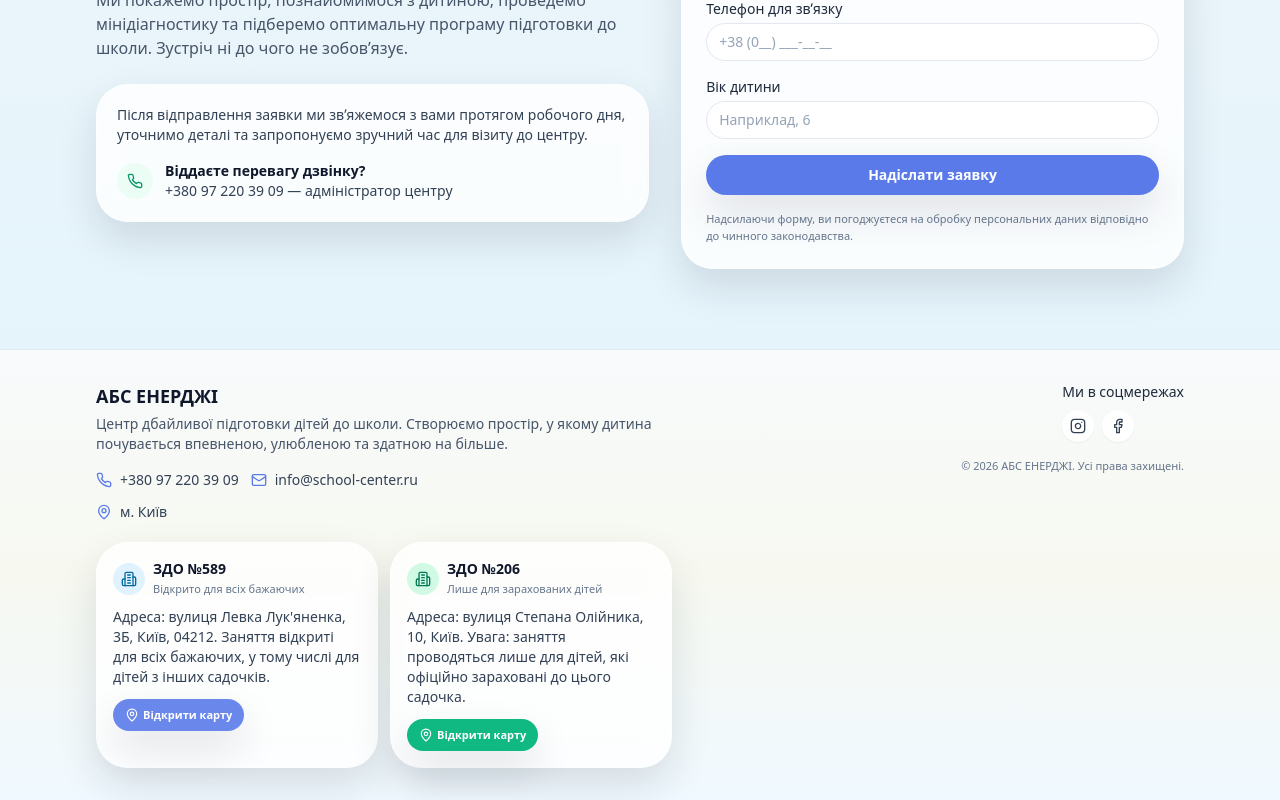
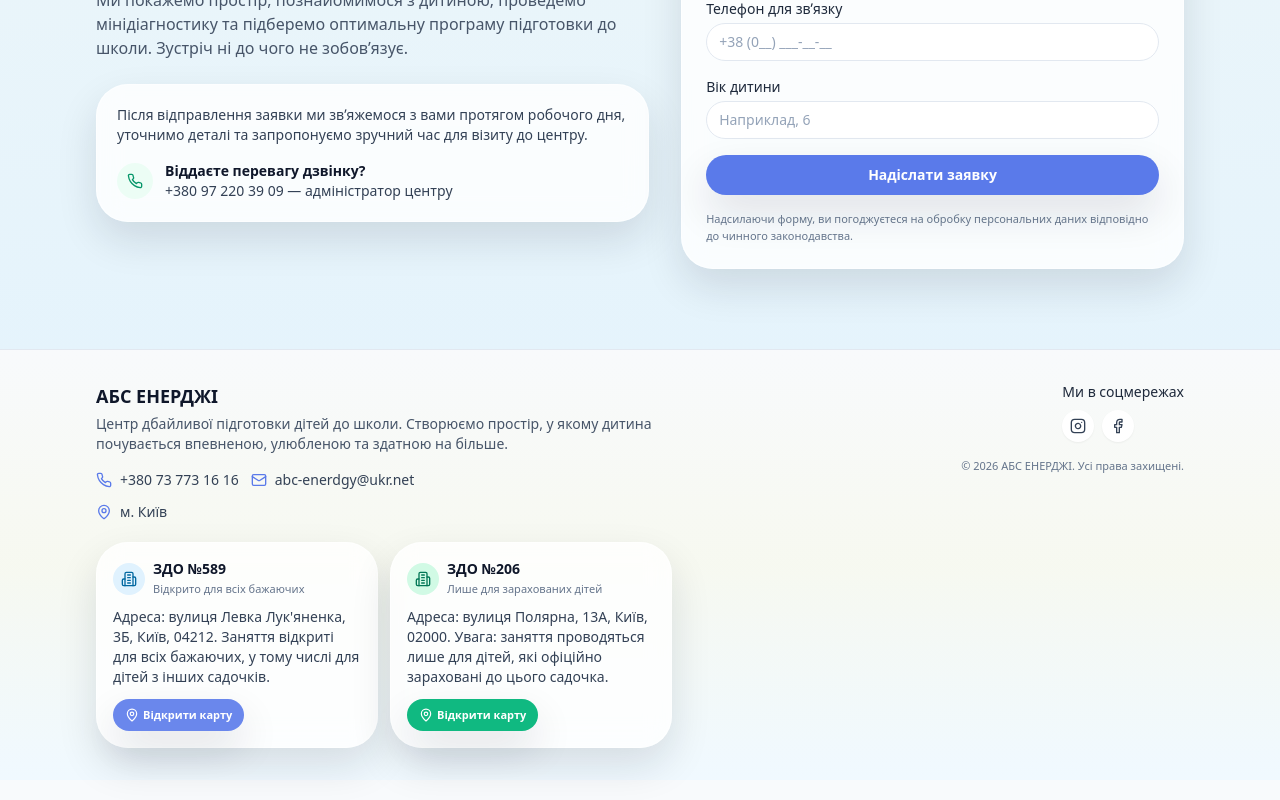
Before and after one commit to RIN001k/abc.enerdzhi, a Next.js app: page / in a window 1280 px wide. Shown: the part 4031-4831 px from the top of the page. Built offline with nearby package versions, Linux system fonts and the light colour scheme.

Commit message:
Update Footer.tsx

```diff
--- a/components/Footer.tsx
+++ b/components/Footer.tsx
@@ -32,16 +32,16 @@ export function Footer() {
                 href="tel:+380991234567"
                 className="hover:text-brand-blue hover:underline"
               >
-                +380 97 220 39 09
+                +380 73 773 16 16
               </a>
             </div>
             <div className="flex items-center gap-2">
               <Mail className="h-4 w-4 text-brand-blue" />
               <a
-                href="mailto:info@school-center.ru"
+                href="mailto:abc-enerdgy@ukr.net"
                 className="hover:text-brand-blue hover:underline"
               >
-                info@school-center.ru
+                abc-enerdgy@ukr.net
               </a>
             </div>
           </div>
@@ -97,12 +97,12 @@ export function Footer() {
                 </div>
               </div>
               <p>
-                Адреса: вулиця Степана Олійника, 10, Київ. Увага: заняття
+                Адреса: вулиця Полярна, 13А, Київ, 02000. Увага: заняття
                 проводяться лише для дітей, які офіційно зараховані до цього
                 садочка.
               </p>
               <a
-                href="https://maps.app.goo.gl/Vq8XU7vBv5j8z7G2A"
+                href="https://maps.app.goo.gl/TjeXPCEDQ6AevgRe9"
                 target="_blank"
                 rel="noreferrer"
                 className="mt-3 inline-flex items-center gap-1 rounded-full bg-emerald-500 px-3 py-1.5 text-[11px] font-semibold text-white shadow-soft transition hover:bg-emerald-600"
```
